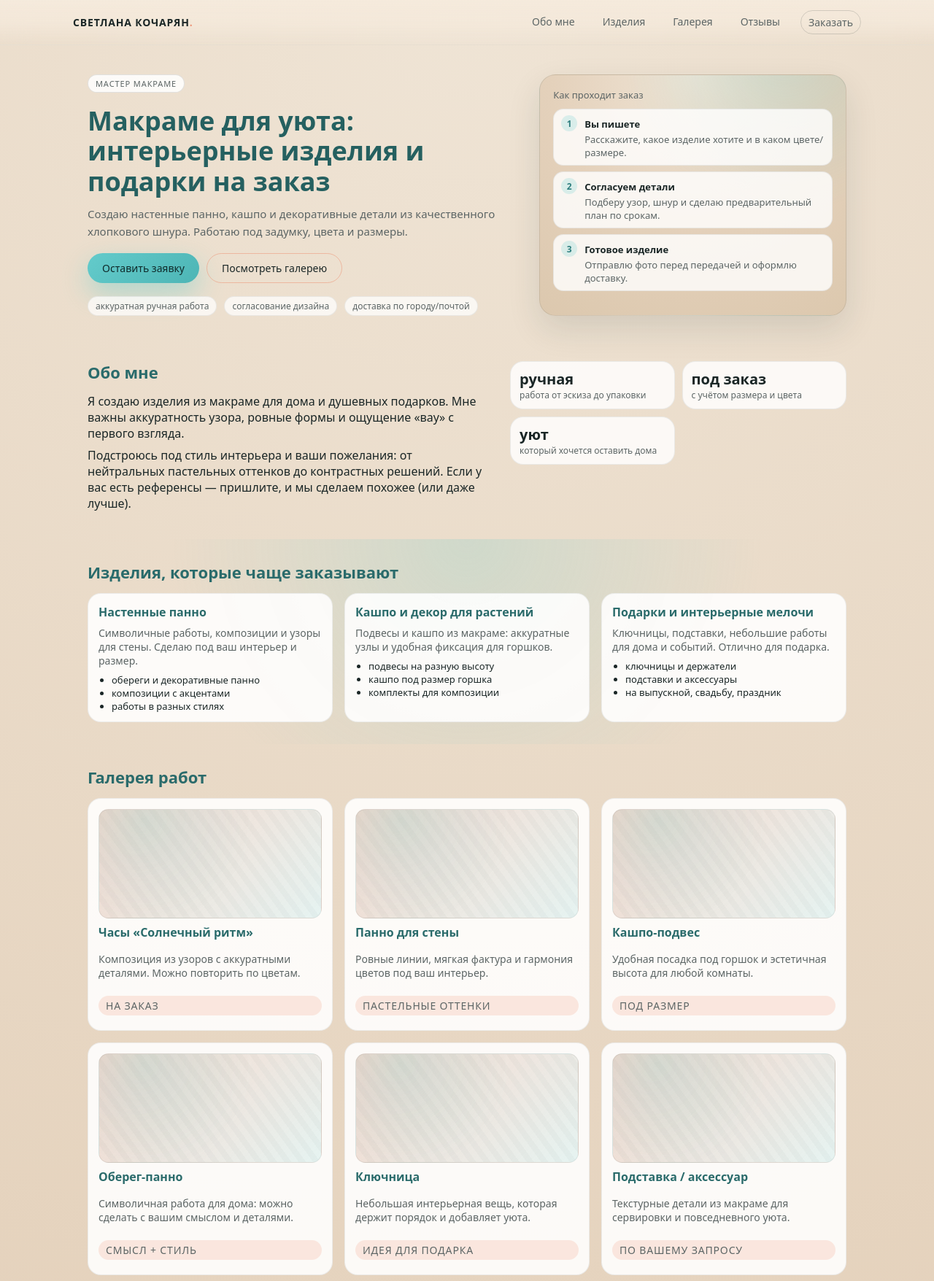
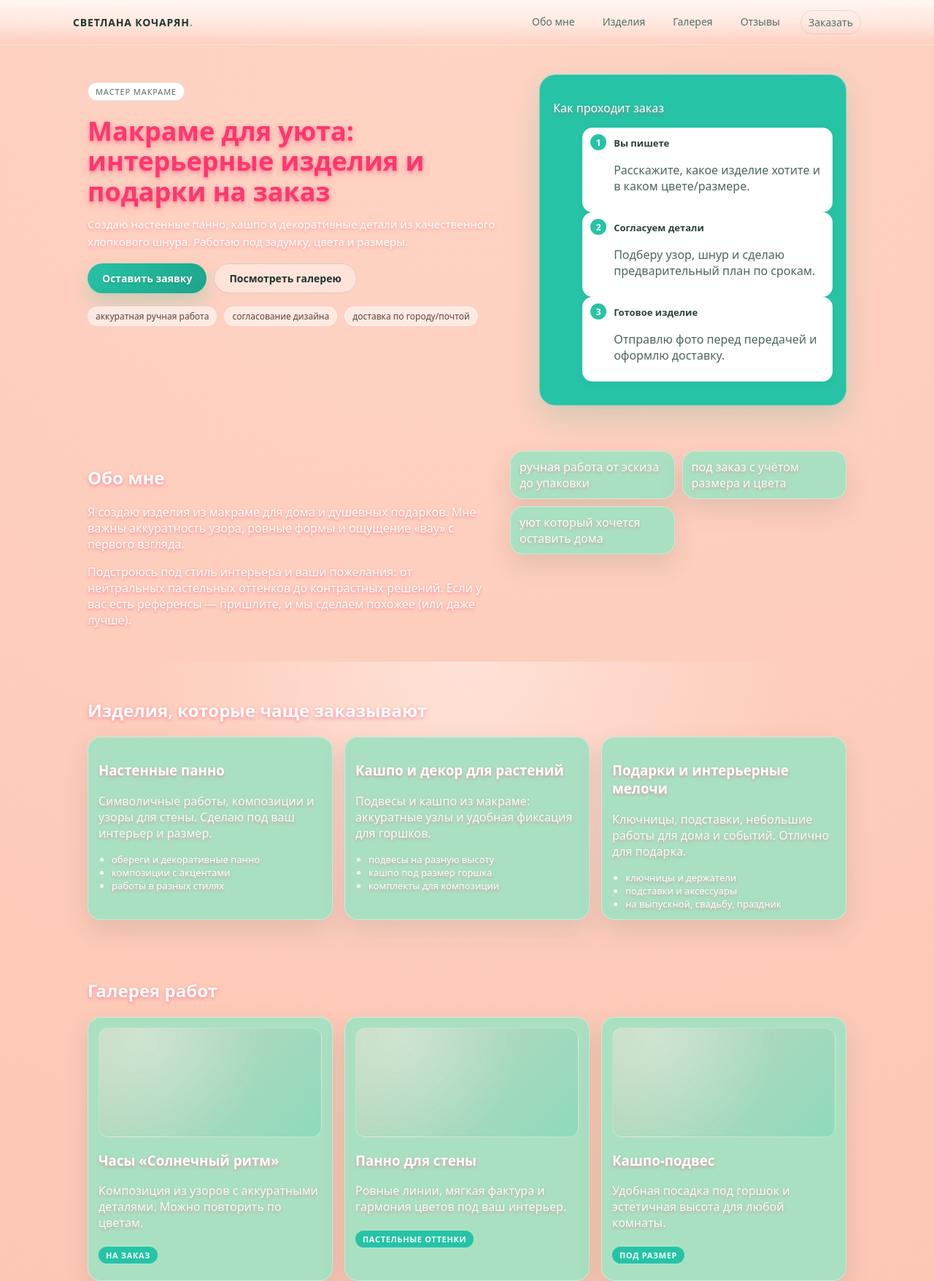
Before and after one commit to svetlakoch-cyber/Svet_Makrame, a plain HTML site: page index.html in a window 1280 px wide. Shown: the top 1756 px of the page at 73% size. Drawn offline with Linux system fonts and the light colour scheme.

Commit message:
Подбираю цветовую гамму

```diff
--- a/styles.css
+++ b/styles.css
@@ -1,28 +1,31 @@
 :root {
-  /* Палитра: Peach Pearl, Turquoise, Salmon */
-  --peach: #e4d1bb;
-  --peach-light: #efe4d5;
-  --peach-muted: #dcc8ae;
-  --turquoise: #63cbcb;
-  --turquoise-dark: #4db5b5;
-  --turquoise-soft: rgba(99, 203, 203, 0.22);
-  --salmon: #ed9679;
-  --salmon-dark: #e0785a;
-  --salmon-soft: rgba(237, 150, 121, 0.2);
+  /* Палитра с картинки по вашему ТЗ */
+  --rose-bg: #FCC3B0;         /* Нежный пудрово-розовый фон */
+  --mint-light: #AAE0C2;      /* Мягкий светло-мятный */
+  --teal-active: #26C3A6;     /* Насыщенный бирюзовый / мятный */
+  --fuchsia-accent: #FF376E;  /* Яркая неоновая фуксия для главного заголовка */
 
-  --bg: var(--peach);
-  --bg-elevated: #f5eadc;
-  --bg-elevated-soft: var(--peach-light);
-  --primary: var(--turquoise);
-  --primary-soft: var(--turquoise-soft);
-  --primary-strong: var(--turquoise-dark);
-  --accent: var(--salmon);
-  --accent-soft: var(--salmon-soft);
-  --accent-strong: var(--salmon-dark);
-  --text-main: #1a2626;
-  --text-muted: #5c6565;
-  --border-subtle: rgba(26, 38, 38, 0.1);
-  --shadow-soft: 0 18px 45px rgba(26, 50, 50, 0.12);
+  /* Дополнительные оттенки */
+  --rose-dark: #e8a691;
+  --teal-dark: #1da38a;
+
+  /* Распределение ролей цветов для сайта */
+  --bg: var(--rose-bg);
+  --bg-elevated: var(--mint-light);
+  --bg-elevated-soft: #bcecd2;
+
+  /* Главные элементы (активные кнопки и маркеры) */
+  --primary: var(--teal-active);
+  --primary-soft: rgba(38, 195, 166, 0.2);
+  --primary-strong: var(--teal-dark);
+  --accent: var(--teal-active);
+  --accent-soft: rgba(38, 195, 166, 0.15);
+
+  /* Цвета текста */
+  --text-dark-form: #2b423c;          /* Темный хвойный цвет для полей ввода */
+  --text-white: #ffffff;
+  --border-subtle: rgba(255, 255, 255, 0.25);
+  --shadow-soft: 0 15px 35px rgba(43, 66, 60, 0.12);
   --radius-lg: 18px;
   --radius-full: 999px;
 }
@@ -38,8 +41,10 @@ body {
   margin: 0;
   padding: 0;
   font-family: system-ui, -apple-system, BlinkMacSystemFont, "Segoe UI", sans-serif;
-  background: radial-gradient(circle at top, var(--peach-light) 0, var(--bg) 55%, var(--peach-muted) 100%);
-  color: var(--text-main);
+  background: radial-gradient(circle at top, #ffd4c4 0%, var(--bg) 60%, var(--rose-dark) 100%);
+  color: var(--text-white) !important;
+  /* Добавлена мягкая тень фуксии для текста на розовом фоне */
+  text-shadow: 0 2px 4px rgba(255, 55, 110, 0.4), 0 1px 1px rgba(0, 0, 0, 0.1);
 }
 
 body {
@@ -64,11 +69,11 @@ a {
   backdrop-filter: blur(18px);
   background: linear-gradient(
     to bottom,
-    rgba(245, 234, 220, 0.95),
-    rgba(245, 234, 220, 0.75),
+    rgba(255, 255, 255, 0.8),
+    rgba(255, 255, 255, 0.5),
     transparent
   );
-  border-bottom: 1px solid rgba(26, 38, 38, 0.06);
+  border-bottom: 1px solid rgba(43, 66, 60, 0.06);
 }
 
 .header-inner {
@@ -83,10 +88,12 @@ a {
   letter-spacing: 0.06em;
   text-transform: uppercase;
   font-size: 14px;
+  color: #1e332e;
+  text-shadow: none !important;
 }
 
 .logo span {
-  color: var(--salmon);
+  color: var(--teal-active);
 }
 
 .nav {
@@ -98,18 +105,19 @@ a {
 .nav a {
   padding: 6px 10px;
   border-radius: 999px;
-  color: var(--text-muted);
+  color: #536e67;
   transition: background 0.2s ease, color 0.2s ease, transform 0.12s ease;
+  text-shadow: none !important;
 }
 
 .nav a:hover {
-  background: var(--turquoise-soft);
-  color: var(--text-main);
+  background: var(--primary-soft);
+  color: #1e332e;
   transform: translateY(-1px);
 }
 
 .btn-link {
-  border: 1px solid rgba(26, 38, 38, 0.16);
+  border: 1px solid rgba(43, 66, 60, 0.12);
 }
 
 .hero {
@@ -123,18 +131,23 @@ a {
   align-items: stretch;
 }
 
+/* ИСПРАВЛЕНО: Главный заголовок сделан более насыщенным благодаря двойной плотной тени */
 .hero-text h1 {
   font-size: clamp(30px, 4vw, 36px);
   line-height: 1.15;
   margin: 10px 0 12px;
-  color: #256060;
+  font-weight: 800; /* Добавлена максимальная жирность */
+  color: var(--fuchsia-accent) !important;
+  text-shadow: 0 2px 4px rgba(255, 55, 110, 0.4), 0 4px 12px rgba(255, 55, 110, 0.25) !important;
 }
 
+/* Описание на главном экране */
 .hero-subtitle {
   margin: 0;
-  color: var(--text-muted);
+  color: var(--text-white) !important;
   font-size: 15px;
   line-height: 1.6;
+  text-shadow: 0 2px 4px rgba(255, 55, 110, 0.35) !important;
 }
 
 .hero-label {
@@ -143,12 +156,13 @@ a {
   gap: 6px;
   padding: 4px 10px;
   border-radius: var(--radius-full);
-  background: rgba(255, 255, 255, 0.85);
-  border: 1px solid rgba(26, 38, 38, 0.12);
+  background: #ffffff;
+  border: 1px solid rgba(43, 66, 60, 0.1);
   font-size: 11px;
   letter-spacing: 0.08em;
   text-transform: uppercase;
-  color: var(--text-muted);
+  color: #536e67;
+  text-shadow: none !important;
 }
 
 .hero-actions {
@@ -168,111 +182,139 @@ a {
   border: none;
   cursor: pointer;
   font-size: 14px;
-  font-weight: 500;
+  font-weight: 600;
   transition: background 0.18s ease, color 0.18s ease, transform 0.12s ease,
     box-shadow 0.18s ease;
 }
 
 .btn-primary {
-  background: linear-gradient(135deg, var(--primary), var(--primary-strong));
-  color: #0f2a2a;
-  box-shadow: 0 14px 35px rgba(99, 203, 203, 0.45);
+  background: linear-gradient(135deg, var(--teal-active), var(--teal-dark));
+  color: var(--text-white) !important;
+  box-shadow: 0 12px 25px rgba(38, 195, 166, 0.25);
+  text-shadow: 0 1px 2px rgba(0, 0, 0, 0.2) !important;
 }
 
 .btn-primary:hover {
   transform: translateY(-1px);
-  box-shadow: 0 18px 40px rgba(99, 203, 203, 0.55);
+  box-shadow: 0 15px 30px rgba(38, 195, 166, 0.35);
 }
 
 .btn-secondary {
-  background: transparent;
-  color: var(--text-main);
-  border: 1px solid rgba(237, 150, 121, 0.55);
+  background: rgba(255, 255, 255, 0.4);
+  color: #1e332e;
+  border: 1px solid rgba(43, 66, 60, 0.15);
+  text-shadow: none !important;
 }
 
 .btn-secondary:hover {
-  background: var(--salmon-soft);
+  background: rgba(255, 255, 255, 0.7);
   transform: translateY(-1px);
 }
 
+/* Плашки-теги */
 .hero-meta {
   margin-top: 18px;
   display: flex;
   flex-wrap: wrap;
   gap: 10px;
   font-size: 12px;
-  color: var(--text-muted);
 }
 
 .hero-meta span {
   padding: 4px 10px;
   border-radius: var(--radius-full);
-  background: rgba(255, 255, 255, 0.72);
-  border: 1px solid rgba(26, 38, 38, 0.07);
+  background: rgba(255, 255, 255, 0.55) !important;
+  border: 1px solid rgba(255, 255, 255, 0.25) !important;
+  color: #5c453a !important;
+  text-shadow: none !important;
 }
 
-.hero-card {
-  background: radial-gradient(circle at 80% -10%, rgba(99, 203, 203, 0.2) 0, transparent 45%),
-    radial-gradient(circle at top, var(--peach-light) 0, var(--peach) 50%, var(--peach-muted) 100%);
-  border-radius: 22px;
-  padding: 18px 18px 16px;
-  box-shadow: var(--shadow-soft);
-  border: 1px solid rgba(26, 38, 38, 0.1);
+/* Обычные неактивные плашки (Обо мне, Факты, Карточки) */
+.contact-form, .fact, .card {
+  background: var(--bg-elevated) !important;
+  color: var(--text-white) !important;
+  border: 1px solid rgba(255, 255, 255, 0.35) !important;
+  box-shadow: var(--shadow-soft) !important;
+  /* ИСПРАВЛЕНО: Белому тексту на мятных плашках добавлена аккуратная неоновая тень фуксии */
+  text-shadow: 0 2px 4px rgba(255, 55, 110, 0.4) !important;
 }
 
-.hero-card-header {
-  display: flex;
-  justify-content: space-between;
-  align-items: center;
-  margin-bottom: 10px;
+.section, .contact-section {
+  color: var(--text-white) !important;
+}
+
+.section h2, .contact-section h2 {
+  color: var(--text-white) !important;
+  text-shadow: 0 2px 5px rgba(255, 55, 110, 0.45) !important;
+}
+
+.contact-hints, .contact-hints li {
+  color: var(--text-white) !important;
+  text-shadow: 0 2px 4px rgba(255, 55, 110, 0.4) !important;
+}
+
+.contact-form { padding: 20px !important; border-radius: var(--radius-lg) !important; }
+.fact { padding: 10px 12px !important; border-radius: var(--radius-lg) !important; }
+.card { padding: 14px 14px 12px !important; border-radius: var(--radius-lg) !important; }
+.card h3, .fact-number { color: var(--text-white) !important; }
+.card p, .fact-label { color: #f2fff8 !important; }
+
+/* БОЛЬШАЯ ПЛАШКА (.hero-card) — #26C3A6 Насыщенный бирюзовый */
+.hero-card {
+  background: var(--teal-active) !important;
+  color: var(--text-white) !important;
+  padding: 18px 18px 16px !important;
+  border-radius: 22px !important;
+  border: 1px solid rgba(255, 255, 255, 0.25) !important;
+  box-shadow: 0 15px 40px rgba(29, 163, 138, 0.2) !important;
+  /* ИСПРАВЛЕНО: Белому тексту на бирюзовом фоне добавлена тень фуксии для объема */
+  text-shadow: 0 2px 4px rgba(255, 55, 110, 0.45) !important;
+}
+
+.hero-card h3 {
+  color: var(--text-white) !important;
 }
 
 .hero-card-header p {
-  margin: 0;
-  font-size: 13px;
-  color: var(--text-muted);
+  color: #f2fff8 !important;
 }
 
-.hero-steps {
-  list-style: none;
-  padding: 0;
-  margin: 0;
-  display: flex;
-  flex-direction: column;
-  gap: 8px;
-}
-
+/* МАЛЕНЬКИЕ ПЛАШКИ-ШАГИ внутри большой — они БЕЛЫЕ */
 .hero-steps li {
   display: grid;
   grid-template-columns: auto 1fr;
   gap: 10px;
   padding: 8px 10px;
   border-radius: 14px;
-  background: rgba(255, 255, 255, 0.8);
-  border: 1px solid rgba(26, 38, 38, 0.08);
+  background: #ffffff !important;
+  border: 1px solid rgba(255, 255, 255, 0.1) !important;
+  box-shadow: 0 4px 12px rgba(0, 0, 0, 0.03) !important;
 }
 
+.hero-steps strong {
+  font-size: 13px;
+  color: var(--text-dark-form) !important;
+  text-shadow: none !important;
+}
+
+.hero-steps p {
+  color: #4c665e !important;
+  text-shadow: none !important;
+}
+
+/* Номер шага */
 .step-number {
   width: 22px;
   height: 22px;
   border-radius: 50%;
-  background: var(--primary-soft);
-  color: #2f7f7f;
+  background: var(--teal-active) !important;
+  color: var(--text-white) !important;
   display: inline-flex;
   align-items: center;
   justify-content: center;
   font-size: 12px;
-  font-weight: 600;
-}
-
-.hero-steps strong {
-  font-size: 13px;
-}
-
-.hero-steps p {
-  margin: 2px 0 0;
-  font-size: 13px;
-  color: var(--text-muted);
+  font-weight: 700;
+  text-shadow: none !important;
 }
 
 .section {
@@ -282,19 +324,9 @@ a {
 .section-gray {
   background: radial-gradient(
     circle at top,
-    rgba(99, 203, 203, 0.2),
-    transparent 58%
+    rgba(255, 255, 255, 0.4),
+    transparent 60%
   );
-}
-
-h2 {
-  font-size: 22px;
-  margin: 0 0 14px;
-  color: #2a6b6b;
-}
-
-p {
-  margin: 0 0 8px;
 }
 
 .two-columns {
@@ -310,87 +342,27 @@ p {
   gap: 10px;
 }
 
-.fact {
-  background: rgba(255, 255, 255, 0.82);
-  border-radius: var(--radius-lg);
-  padding: 10px 12px;
-  border: 1px solid rgba(26, 38, 38, 0.08);
-}
-
-.fact-number {
-  display: block;
-  font-size: 20px;
-  font-weight: 600;
-}
-
-.fact-label {
-  display: block;
-  font-size: 12px;
-  color: var(--text-muted);
-}
-
 .cards-grid {
   display: grid;
   grid-template-columns: repeat(3, minmax(0, 1fr));
   gap: 16px;
 }
 
-.card {
-  background: rgba(255, 255, 255, 0.88);
-  border-radius: 18px;
-  padding: 14px 14px 12px;
-  border: 1px solid rgba(26, 38, 38, 0.07);
-}
-
-.card h3 {
-  margin: 0 0 8px;
-  font-size: 16px;
-  color: #2a6b6b;
-}
-
-.card p {
-  font-size: 14px;
-  color: var(--text-muted);
-}
-
 .card ul {
   margin: 8px 0 0;
   padding-left: 18px;
   font-size: 13px;
-  color: var(--text-main);
-}
-
-.portfolio-grid .card {
-  position: relative;
-}
-
-.work-card {
-  display: flex;
-  flex-direction: column;
-  gap: 8px;
+  color: var(--text-white) !important;
 }
 
 .work-thumb {
   height: 150px;
   border-radius: 14px;
-  background: radial-gradient(circle at 20% 10%, var(--primary-soft), transparent 55%),
-    linear-gradient(135deg, rgba(237, 150, 121, 0.35), rgba(99, 203, 203, 0.15));
-  border: 1px solid rgba(26, 38, 38, 0.08);
+  background: radial-gradient(circle at 20% 10%, rgba(255, 255, 255, 0.3), transparent 60%),
+    linear-gradient(135deg, rgba(252, 195, 176, 0.3), rgba(38, 195, 166, 0.2));
+  border: 1px solid rgba(255, 255, 255, 0.3);
   position: relative;
   overflow: hidden;
-}
-
-.work-thumb::after {
-  content: "";
-  position: absolute;
-  inset: -30% -10%;
-  background: repeating-linear-gradient(
-    60deg,
-    rgba(26, 50, 50, 0.07) 0 8px,
-    transparent 8px 16px
-  );
-  transform: rotate(-6deg);
-  opacity: 0.35;
 }
 
 .badge {
@@ -398,26 +370,19 @@ p {
   margin-top: 6px;
   padding: 4px 10px;
   border-radius: var(--radius-full);
-  background: var(--accent-soft);
-  color: #c65a42;
+  background: var(--teal-active) !important;
+  color: var(--text-white) !important;
   font-size: 11px;
+  font-weight: 600;
   text-transform: uppercase;
   letter-spacing: 0.06em;
+  text-shadow: none !important;
 }
 
 .portfolio-note {
   margin-top: 12px;
   font-size: 13px;
-  color: var(--text-muted);
-}
-
-.reviews-grid .quote {
-  font-size: 14px;
-}
-
-.review-card {
-  padding: 0;
-  overflow: hidden;
+  color: var(--text-white) !important;
 }
 
 .review-image {
@@ -431,165 +396,35 @@ p {
 .quote-author {
   margin-top: 6px;
   font-size: 13px;
-  color: var(--text-muted);
+  color: #f2fff8 !important;
 }
 
-.contact-section {
-  align-items: stretch;
+.form-group {
+  display: flex;
+  flex-direction: column;
+  gap: 4px;
 }
 
-.contact-hints {
-  margin: 10px 0 0;
-  padding-left: 18px;
-  color: var(--text-muted);
-  font-size: 13px;
+.form-group label {
+  font-size: 12px;
+  font-weight: 500;
+  color: var(--text-white) !important;
+  text-shadow: 0 1px 2px rgba(255, 55, 110, 0.4) !important;
 }
 
-.contact-form {
-  background: rgba(255, 252, 248, 0.92);
-  border-radius: 20px;
-  padding: 14px 14px 12px;
-  border: 1px solid rgba(26, 38, 38, 0.1);
-  box-shadow: var(--shadow-soft);
+.contact-form input,
+.contact-form textarea {
+  width: 100%;
+  padding: 10px 14px;
+  border-radius: 10px;
+  border: 1px solid rgba(43, 66, 60, 0.15);
+  background: #ffffff;
+  font-family: inherit;
+  font-size: 14px;
+  color: var(--text-dark-form);
+  text-shadow: none !important;
+  transition: border-color 0.2s, box-shadow 0.2s;
 }
 
-.field {
-  margin-bottom: 10px;
-}
-
-.field label {
-  display: block;
-  margin-bottom: 4px;
-  font-size: 13px;
-}
-
-input,
-textarea {
-  width: 100%;
-  padding: 8px 10px;
-  border-radius: 10px;
-  border: 1px solid rgba(26, 38, 38, 0.14);
-  background: rgba(255, 255, 255, 0.95);
-  color: var(--text-main);
-  font-family: inherit;
-  font-size: 14px;
-  outline: none;
-  transition: border 0.16s ease, box-shadow 0.16s ease, background 0.16s ease;
-}
-
-input::placeholder,
-textarea::placeholder {
-  color: rgba(92, 101, 101, 0.72);
-}
-
-input:focus,
-textarea:focus {
-  border-color: var(--primary);
-  box-shadow: 0 0 0 1px rgba(99, 203, 203, 0.45);
-  background: rgba(255, 255, 255, 1);
-}
-
-.full-width {
-  width: 100%;
-}
-
-.form-note {
-  margin-top: 6px;
-  font-size: 11px;
-  color: var(--text-muted);
-}
-
-.site-footer {
-  border-top: 1px solid rgba(26, 38, 38, 0.08);
-  padding: 14px 0 18px;
-  margin-top: 10px;
-  background: radial-gradient(circle at top, var(--peach-light) 0, var(--peach-muted) 50%, var(--peach-muted) 100%);
-}
-
-.footer-inner {
-  display: flex;
-  align-items: center;
-  justify-content: space-between;
-  gap: 10px;
-  font-size: 13px;
-  color: var(--text-muted);
-}
-
-.footer-links {
-  display: flex;
-  gap: 12px;
-}
-
-/* Scroll reveal animation */
-.reveal-item {
-  opacity: 0;
-  transform: translateY(16px);
-  filter: blur(2px);
-  transition: opacity 0.7s ease, transform 0.7s ease, filter 0.7s ease;
-}
-
-.reveal-item.is-visible {
-  opacity: 1;
-  transform: translateY(0);
-  filter: blur(0);
-}
-
-@media (prefers-reduced-motion: reduce) {
-  .reveal-item {
-    opacity: 1;
-    transform: none;
-    filter: none;
-    transition: none;
-  }
-}
-
-@media (max-width: 900px) {
-  .hero-inner,
-  .two-columns,
-  .cards-grid {
-    grid-template-columns: 1fr;
-  }
-
-  .hero {
-    padding-top: 26px;
-  }
-
-  .header-inner {
-    gap: 10px;
-  }
-
-  .nav {
-    gap: 8px;
-    font-size: 12px;
-    flex-wrap: wrap;
-    justify-content: flex-end;
-  }
-}
-
-@media (max-width: 640px) {
-  .header-inner {
-    flex-direction: column;
-    align-items: flex-start;
-  }
-
-  .nav {
-    justify-content: flex-start;
-  }
-
-  .hero-inner {
-    gap: 20px;
-  }
-
-  .hero-card {
-    order: -1;
-  }
-
-  .site-footer {
-    padding-bottom: 16px;
-  }
-
-  .footer-inner {
-    flex-direction: column;
-    align-items: flex-start;
-  }
-}
+.contact-form input:focus,
+.contact-form textarea:focus {outline: none;border-color: var(--teal-active);box-shadow: 0 0 0 3px var(--primary-soft);}.site-footer {padding: 20px 0;margin-top: 40px;border-top: 1px solid rgba(255, 255, 255, 0.2);font-size: 12px;color: var(--text-white) !important;text-align: center;}@media (max-width: 768px) {.hero-inner,.two-columns {grid-template-columns: 1fr;gap: 20px;}.cards-grid {grid-template-columns: 1fr;gap: 14px;}.header-inner {flex-direction: column;gap: 10px;}}
```
